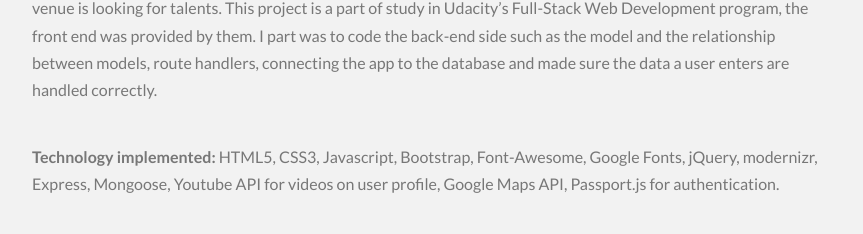
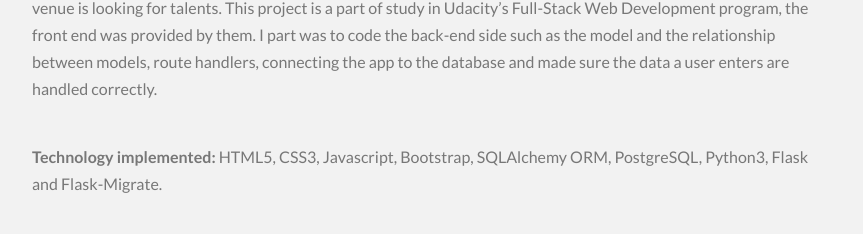
Before and after one commit to mind1990/tirapat-numsin, a website: page index.html in a window 1280 px wide. Shown: the part 2471-2705 px from the top of the page, without its empty margins (208-1071 px from the left). Drawn offline with nearby package versions, Linux system fonts and the light colour scheme.

Commit message:
fixed fyyur tech stack description

```diff
--- a/index.html
+++ b/index.html
@@ -52,8 +52,8 @@
 				<img src="img/fyyur1.jpg" class="photo">
 				<div class="col">
 					<p>A web application where users can post a new artist and a new venue, search for artists and venues by name, then take the artist’s ID and venue’s ID to create a new show. In the Shows page, users will see cards of the artists, including the artist’s name and the time they will be playing and the venue they will be playing at. During posting a new artist and venue, users will be able to enter information in a form such as name, address, phone number, website links, image url, a message box and a checkbox asking whether the artist is looking for a new venue or the venue is looking for talents. This project is a part of study in Udacity’s Full-Stack Web Development program, the front end was provided by them. I part was to code the back-end side such as the model and the relationship between models, route handlers, connecting the app to the database and made sure the data a user enters are handled correctly.</p>
-					<p><strong>Technology implemented: </strong>HTML5, CSS3, Javascript, Bootstrap, Font-Awesome, Google Fonts, jQuery,
-						modernizr, Express, Mongoose, Youtube API for videos on user profile, Google Maps API, Passport.js for authentication.
+					<p><strong>Technology implemented: </strong>HTML5, CSS3, Javascript, Bootstrap, SQLAlchemy ORM, PostgreSQL, Python3,
+						Flask and Flask-Migrate.
 					</p>
 
 					<h5>Other creator</h5>
```
Also changed, not shown: img/Screen Shot 2019-12-10 at 6.41.11 AM.jpg (deleted), img/Screen Shot 2019-12-10 at 6.41.29 AM.jpg (deleted), img/fyyur1.jpg, img/fyyur2.jpg, img/fyyur3.jpg, img/fyyur4.jpg, img/fyyur5.jpg, img/fyyur6.jpg, img/fyyur7.jpg.
